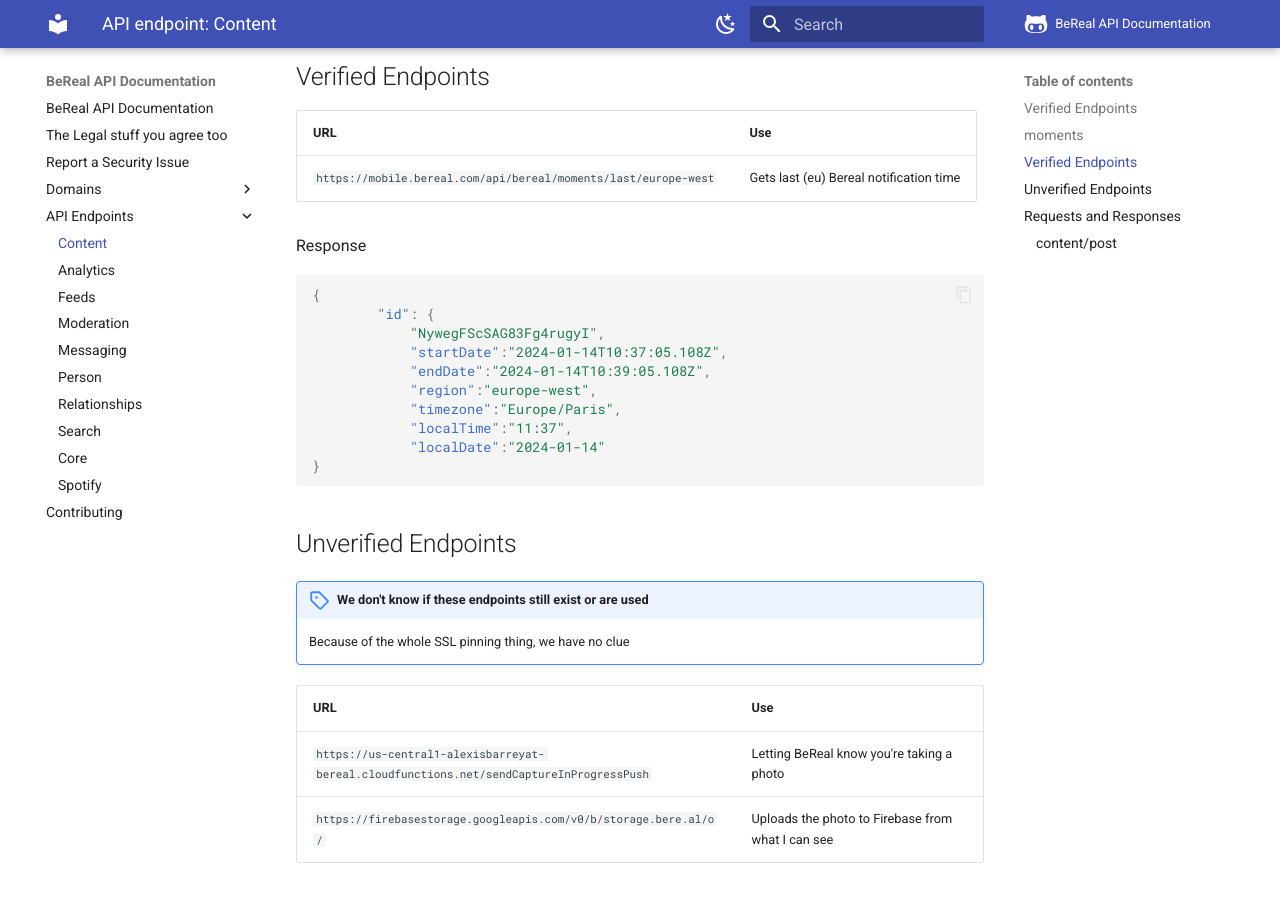
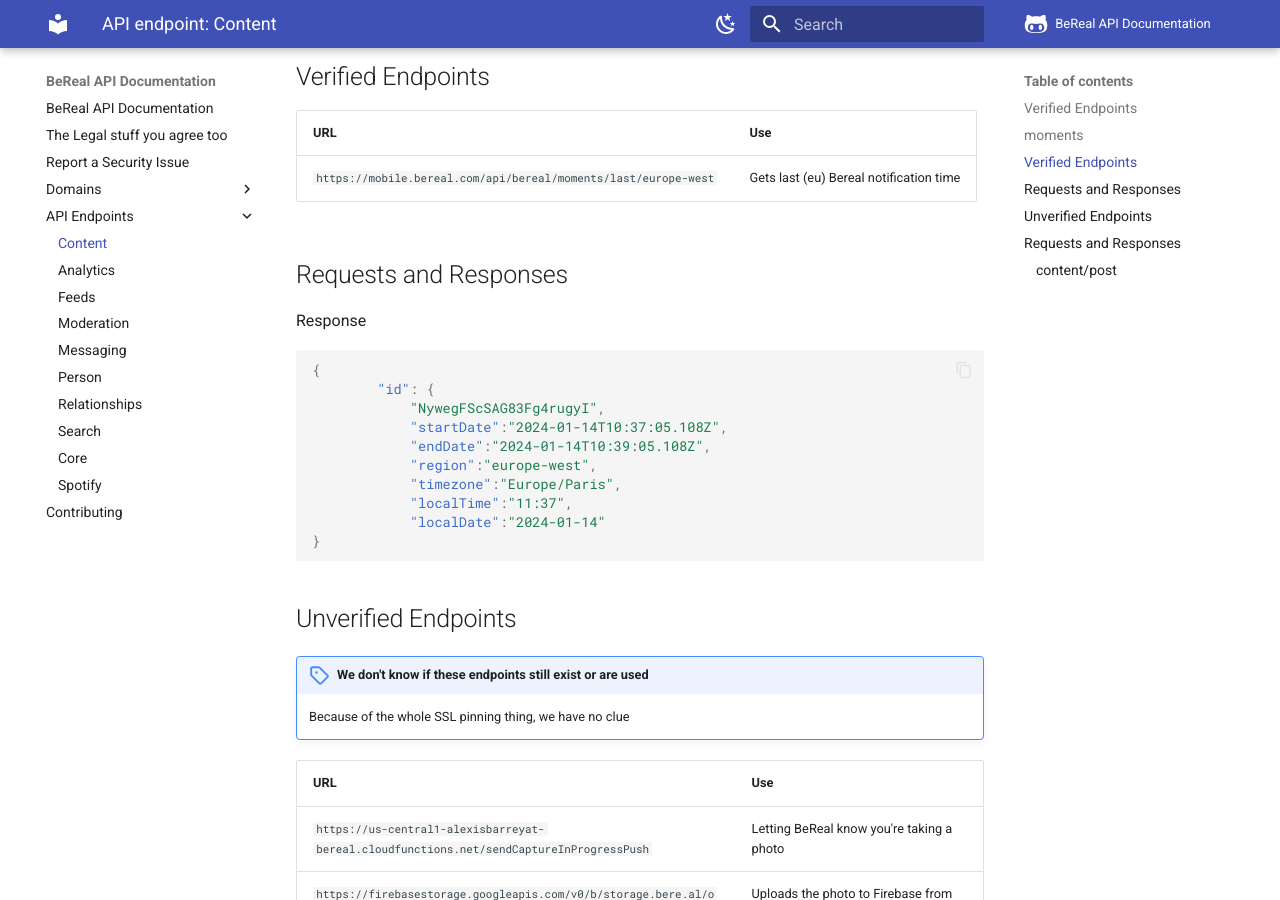
Before and after one commit to userbradley/BeReal, an MkDocs documentation site: the page built from docs/api-endpoints/content.md, in a window 1280 px wide and 900 px high, scrolled down 1140 px. Built offline with MkDocs 1.6.1 and Material for MkDocs 9.7.7, drawn with Linux system fonts in a browser that asks for light colours; comment, search, counter and statistics services are not loaded.

Commit message:
fix issue

```diff
--- a/docs/api-endpoints/content.md
+++ b/docs/api-endpoints/content.md
@@ -26,6 +26,8 @@
 | URL                                                             | Use           	 						  |
 |-----------------------------------------------------------------|-------------------------------------------|
 | `https://mobile.bereal.com/api/bereal/moments/last/europe-west` | Gets last (eu) Bereal notification time   |
+
+## Requests and Responses
 
 Response
 
```
